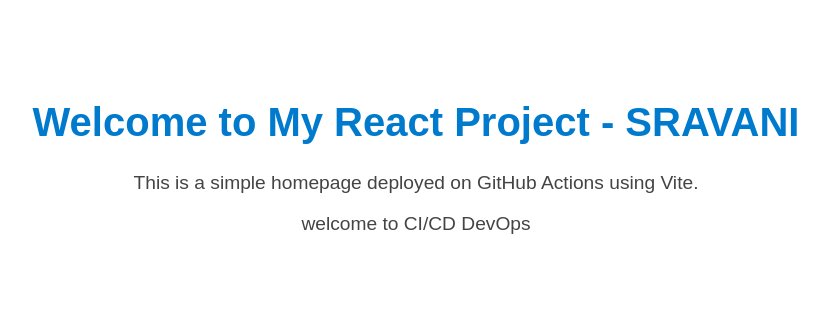
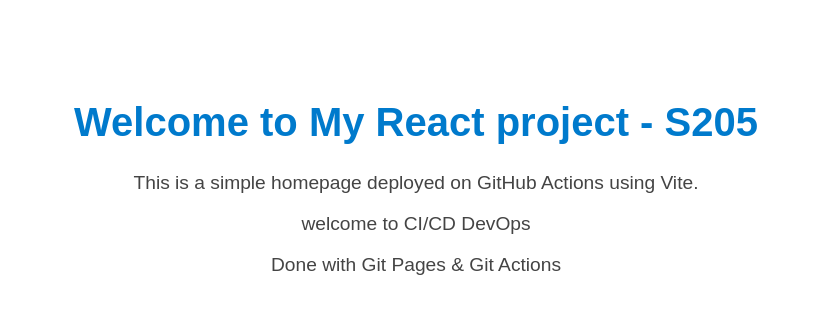
Before and after one commit to Sravanibalaraju/reactapp205-gitactions, a React (Vite) app: page / in a window 1280 px wide. Shown: the top 314 px of the page, without its empty margins (224-1052 px from the left). Built offline with nearby package versions, Linux system fonts and the light colour scheme.

Commit message:
updated App.jsx

```diff
--- a/src/App.jsx
+++ b/src/App.jsx
@@ -3,9 +3,10 @@
 function App() {
   return (
     <div className="container">
-      <h1>Welcome to My React Project - SRAVANI</h1>
+      <h1>Welcome to My React project - S205</h1>
       <p>This is a simple homepage deployed on GitHub Actions using Vite.</p>
       <p>welcome to CI/CD DevOps</p>
+      <p>Done with Git Pages & Git Actions</p>
     </div>
   );
 }
```
